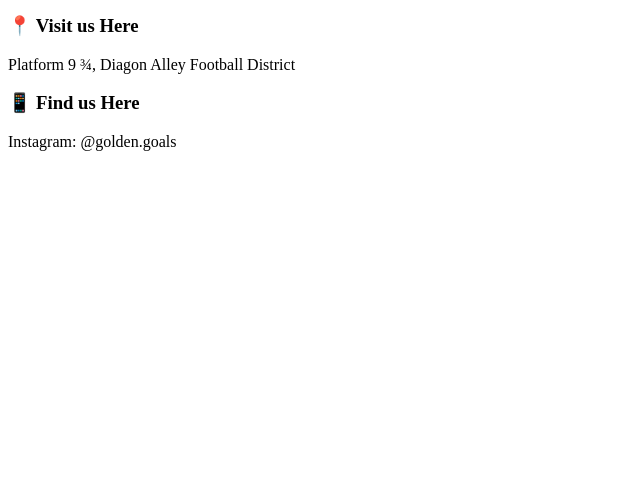
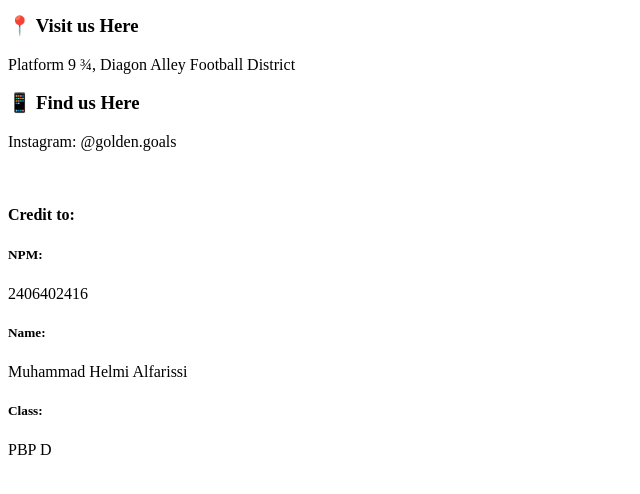
Before and after one commit to mhelmialf/golden-goals, a Django app: page / in a window 1280 px wide. Shown: the part 274-768 px from the top of the page, without its empty margins (0-640 px from the left). Run offline with Django 5.2, Linux system fonts and the light colour scheme.

Commit message:
Update Main HTML

```diff
--- a/main/templates/main.html
+++ b/main/templates/main.html
@@ -13,3 +13,11 @@
 <p>Platform 9 ¾, Diagon Alley Football District</p>
 <h3>📱 Find us Here</h3>
 <p>Instagram: @golden.goals</p>
+<br>
+<h4>Credit to:</h4>
+<h5>NPM: </h5>
+<p>{{ npm }}</p>
+<h5>Name: </h5>
+<p>{{ name }}<p>
+<h5>Class: </h5>
+<p>{{ class }}</p>
```
